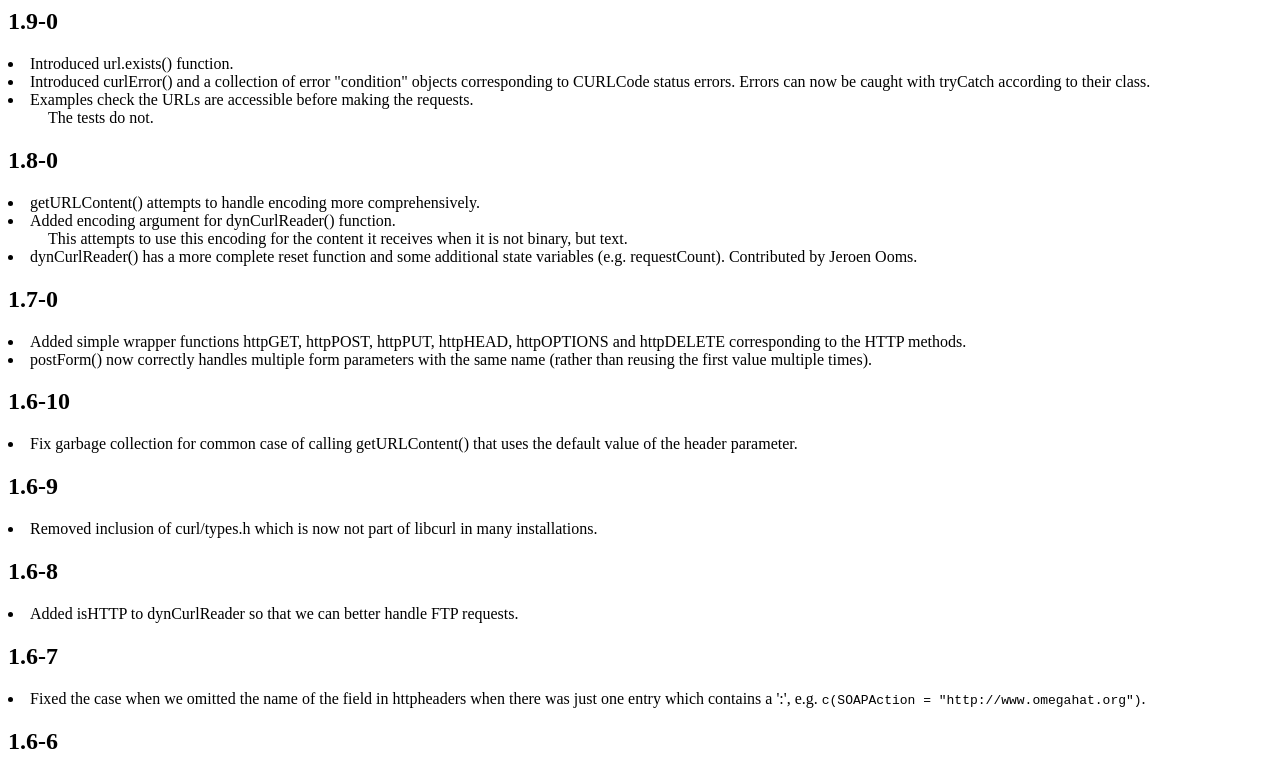
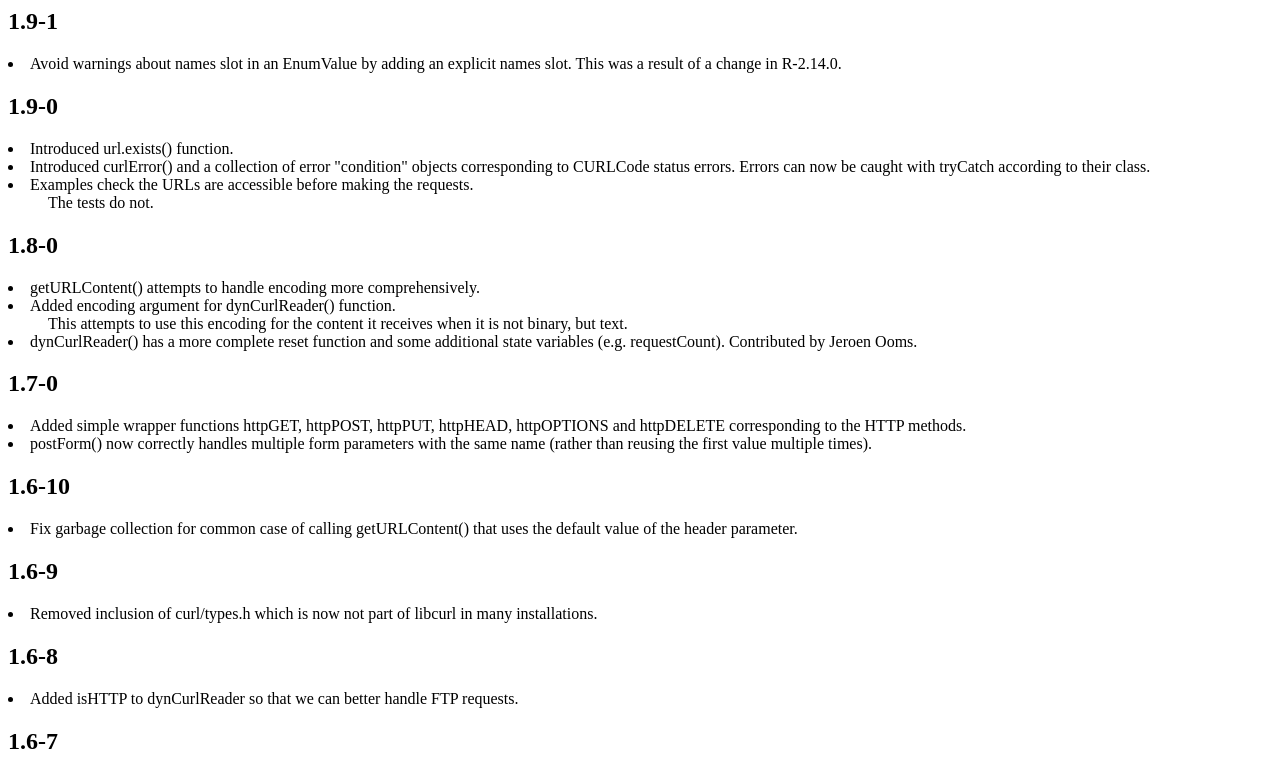
Before and after one commit to omegahat/RCurl, a plain HTML site: page Changes.html in a window 1280 px wide. Shown: the top 772 px of the page. Drawn offline with Linux system fonts and the light colour scheme.

Commit message:
added names slot to SymbolicConstant

```diff
--- a/Changes.html
+++ b/Changes.html
@@ -4,6 +4,14 @@
 </head>
 
 <body>
+
+<h2>1.9-1</h2>
+<dl>
+  <dt>
+  <li> Avoid warnings about names slot in an EnumValue by adding an
+      explicit names slot.  This was a result of a change in R-2.14.0.
+  <dd>
+</dl>
 
 <h2>1.9-0</h2>
 
@@ -869,6 +877,6 @@ getURL('https://sourceforge.net', ssl.verifypeer = FALSE)
 <address><a href="http://www.stat.ucdavis.edu/~duncan">Duncan Temple Lang</a>
 <a href=mailto:duncan@wald.ucdavis.edu>&lt;duncan@wald.ucdavis.edu&gt;</a></address>
 <!-- hhmts start -->
-Last modified: Thu Dec 15 07:07:36 PST 2011
+Last modified: Fri Dec 16 09:06:52 PST 2011
 <!-- hhmts end -->
 </body> </html>
```
Also changed, not shown: 2 other files.
